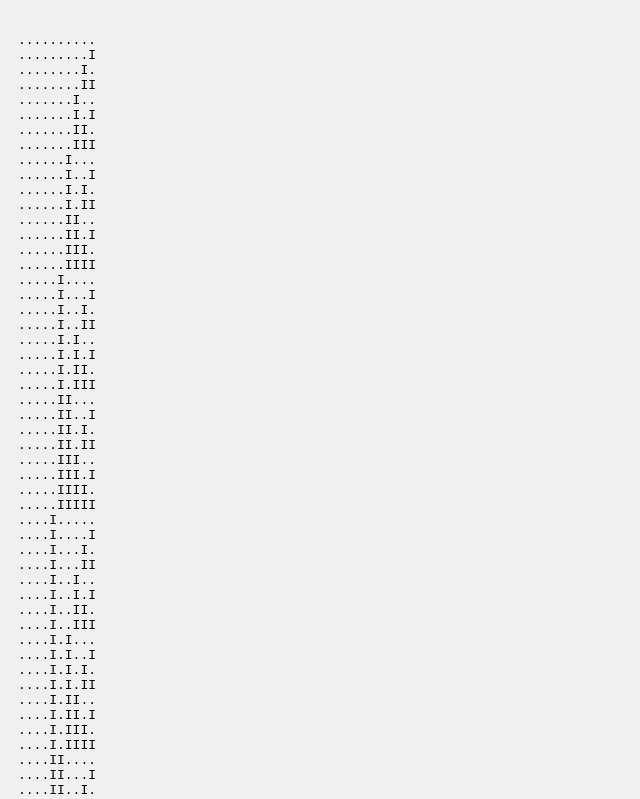
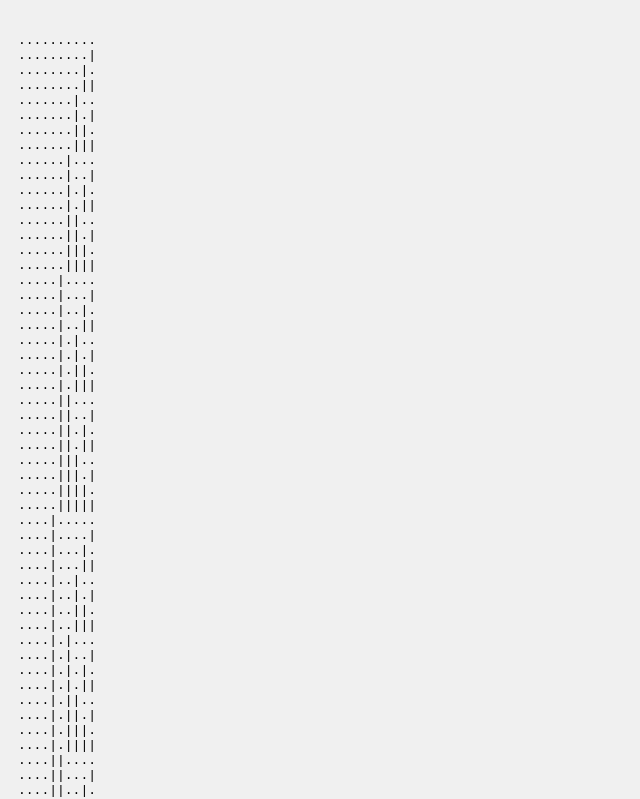
Before and after one commit to KeeleyChaos/Count-to-1023-on-hands, a plain HTML site: page index.html in a window 1280 px wide. Shown: the top 799 px of the page, without its empty margins (0-640 px from the left). Drawn offline with Linux system fonts and the light colour scheme.

Commit message:
Update index.html

```diff
--- a/index.html
+++ b/index.html
@@ -22,7 +22,7 @@
     for (let i = 0; i <= 1023; i++) {
       let binary = i.toString(2);
       binary = binary.padStart(10, '0');
-      let modifiedBinary = binary.replace(/0/g, '.').replace(/1/g, 'I');
+      let modifiedBinary = binary.replace(/0/g, '.').replace(/1/g, '|');
       sequence += modifiedBinary + '<br>'; // Add a line break after each sequence
     }
     return sequence;
```
